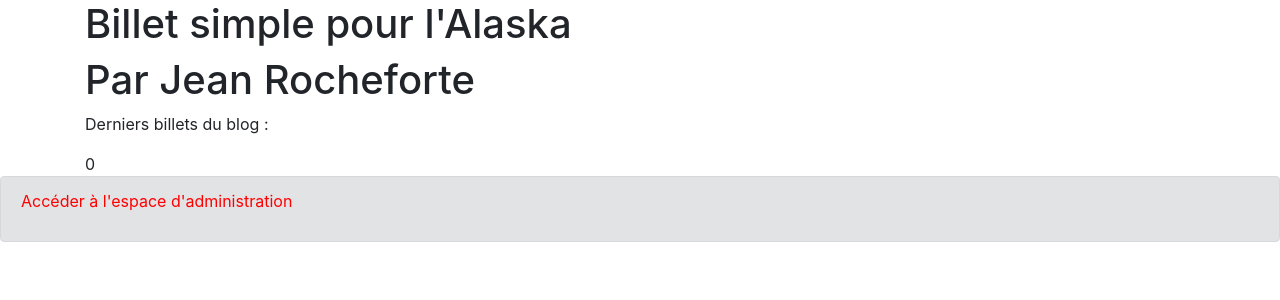
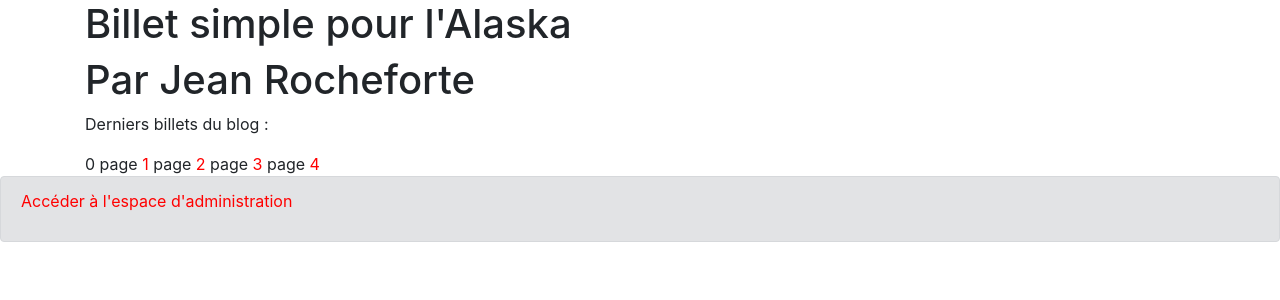
Before and after one commit to Seiryuu26/unbilletpourlalaska, a PHP site: page / in a window 1280 px wide. Shown: the top 300 px of the page. Run offline with PHP 8.4, Linux system fonts and the light colour scheme; data comes from the database, SQL or seed files in the repository; data that the repository does not hold is empty; some libraries are stand-ins or nearby versions.

Commit message:
add a list of pages per group

```diff
--- a/view/frontend/listpostView.php
+++ b/view/frontend/listpostView.php
@@ -41,6 +41,9 @@ foreach($posts as $post )
 <?php
 echo $nbpages[0];
 ?>
+<a href="index.php?action=post "></a> <?php for ($i=1 ; $i <=4 ; $i++)
+    echo "page<a href> " .$i."</a> " ;?>
+<a href="index.php?action=post&amp;$i "></a>
+
 <?php $content = ob_get_clean(); ?>
-
 <?php require('template.php'); ?>
```
